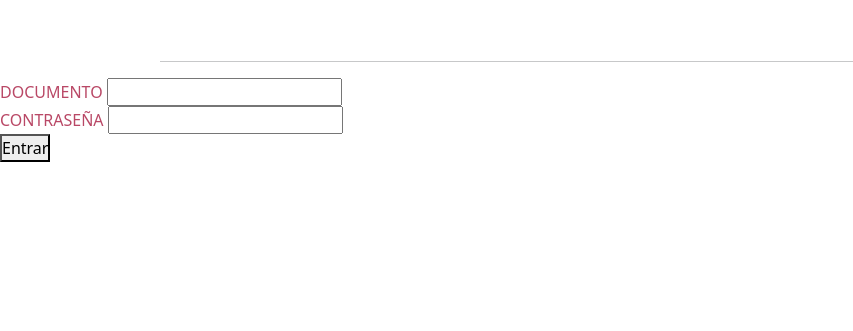
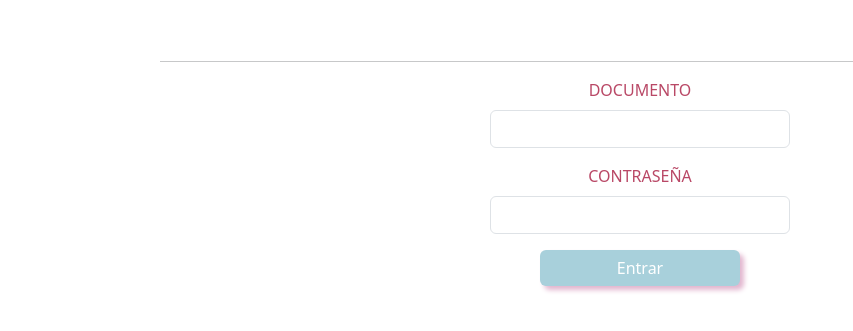
Before and after one commit to dum4hx/Duque-Santiago-Recup-Front, a plain HTML site: page login.html in a window 1280 px wide. Shown: the part 63-394 px from the top of the page, without its empty margins (0-853 px from the left). Drawn offline with nearby package versions, Linux system fonts and the light colour scheme.

Commit message:
Login version 1.0

```diff
--- a/login.html
+++ b/login.html
@@ -33,16 +33,17 @@
       <main>
         <div class="d-flex flex-column justify-content-center mt-5">
           <hr class="w-75 mx-auto" />
-          <form autocomplete="off">
-            <div>
-              <label for="documento">DOCUMENTO</label>
-              <input type="text" id="documento" />
+          <form class="d-flex flex-column align-items-center" autocomplete="off">
+            <div class="d-flex flex-column align-items-center">
+              <label for="documento" class="form-label text-center">DOCUMENTO</label>
+              <input type="text" class="form-control mb-3" id="documento" />
             </div>
-            <div>
-              <label for="contrasena">CONTRASEÑA</label>
-              <input type="password" id="contrasena" />
+
+            <div class="d-flex flex-column align-items-center">
+              <label for="contrasena" class="form-label text-center">CONTRASEÑA</label>
+              <input type="password" class="form-control mb-3" id="contrasena" />
             </div>
-            <button type="submit">Entrar</button>
+            <button type="submit" class="btn btn-primary">Entrar</button>
           </form>
         </div>
       </main>
```
